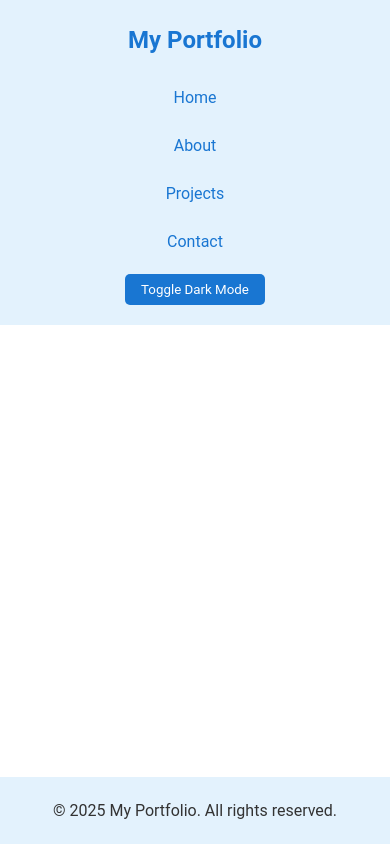
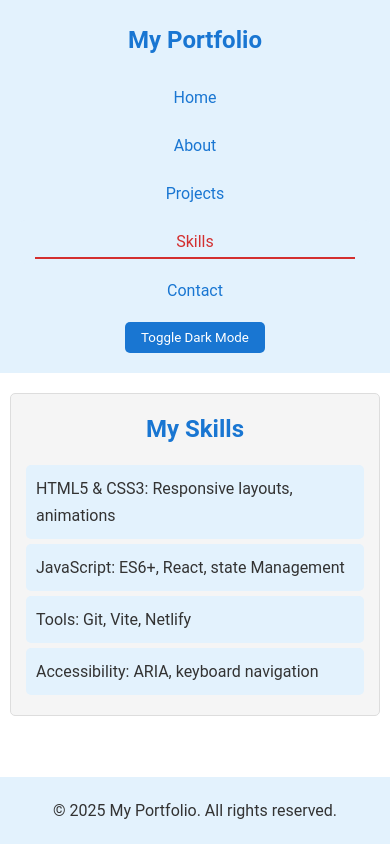
Before and after one commit to Shafiu1/WEBD, a React (Vite) app in the folder portfolio-vite/: page /skills in a window 390 px wide. Built offline with nearby package versions, Linux system fonts and the light colour scheme; the HTML template or start-up script is replaced by a standard one.

Commit message:
add a new sectoins skills-set in the portfolio-vite

```diff
--- a/portfolio-vite/src/App.jsx
+++ b/portfolio-vite/src/App.jsx
@@ -4,8 +4,8 @@ import Home from './Home.jsx';
 import About from './About.jsx';
 import Projects from './Projects.jsx';
 import Contact from './Contact.jsx';
+import Skills from './Skills.jsx';
 import './index.css';
-import '../public/style.css'; // Global CSS import
 
 function App() {
   return (
@@ -17,6 +17,7 @@ function App() {
           <Route path="/about" element={<About />} />
           <Route path="/projects" element={<Projects />} />
           <Route path="/contact" element={<Contact />} />
+          <Route path="/skills" element={<Skills />} />
         </Routes>
       </main>
       <footer>
--- a/portfolio-vite/src/Header.jsx
+++ b/portfolio-vite/src/Header.jsx
@@ -27,6 +27,11 @@ function Header() {
                         </NavLink>
                     </li>
                     <li>
+                        <NavLink to="/skills" className={({ isActive }) => (isActive ? 'active' : '')}>
+                            Skills
+                        </NavLink>
+                    </li>
+                    <li>
                         <NavLink to="/contact" className={({ isActive }) => (isActive ? 'active' : '')}>
                             Contact
                         </NavLink>
--- /dev/null
+++ b/portfolio-vite/src/Skills.jsx
@@ -0,0 +1,15 @@
+function Skills(){
+    return (
+        <section className="skills-section">
+            <h2>My Skills</h2>
+            <ul>
+                <li>HTML5 & CSS3: Responsive layouts, animations</li>
+                <li>JavaScript: ES6+, React, state Management</li>
+                <li>Tools: Git, Vite, Netlify</li>
+                <li>Accessibility: ARIA, keyboard navigation</li>
+            </ul>
+        </section>
+    )
+}
+
+export default Skills;
--- a/portfolio-vite/src/index.css
+++ b/portfolio-vite/src/index.css
@@ -592,3 +592,65 @@ footer::before {
     text-align: center;
   }
 }
+
+
+/*Fade -in animations for sections*/
+section{
+  opacity: 0;
+  animation: fadeIn 0.5s ease-in forwards;
+}
+
+@keyframes fadeIn{
+  from{opacity: 0;transform: translateY(10px);}
+  to{opacity: 1;transform: translateY(0);}
+}
+
+/* //Enhanced project card :hover */
+.project-card{
+  transition: transform 0.3s ease-out, box-shadow 0.3s ease-out,background-color 0.3s ease-out;
+}
+
+.project-card:hover{
+  transform: scale(1.05) rotate(1deg);
+  box-shadow: 0 8px 16px var(--shadow-hover);
+  background-color: var(--light-blue-bg);
+}
+
+.dark-mode .project-card:hover{
+  background-color: var(--light-blue-bg);
+}
+
+
+/* styling skills-page*/
+.skills-section ul {
+  list-style: none;
+  padding: 0;
+  max-width: 600px;
+  margin: 0 auto;
+}
+
+.skills-section li {
+  padding: 10px;
+  margin: 5px 0;
+  background-color: var(--light-blue-bg);
+  border-radius: var(--border-radius);
+  text-align: left;
+}
+
+.dark-mode .skills-section li {
+  background-color: var(--dark-section-bg);
+  color: var(--light-grey-text);
+}
+
+@media (max-width: 768px) {
+  .skills-section ul {
+    max-width: 100%;
+  }
+}
+
+.skills-section li {
+  transition: transform 0.2s ease-out;
+}
+.skills-section li:hover {
+  transform: translateX(10px);
+}
```
